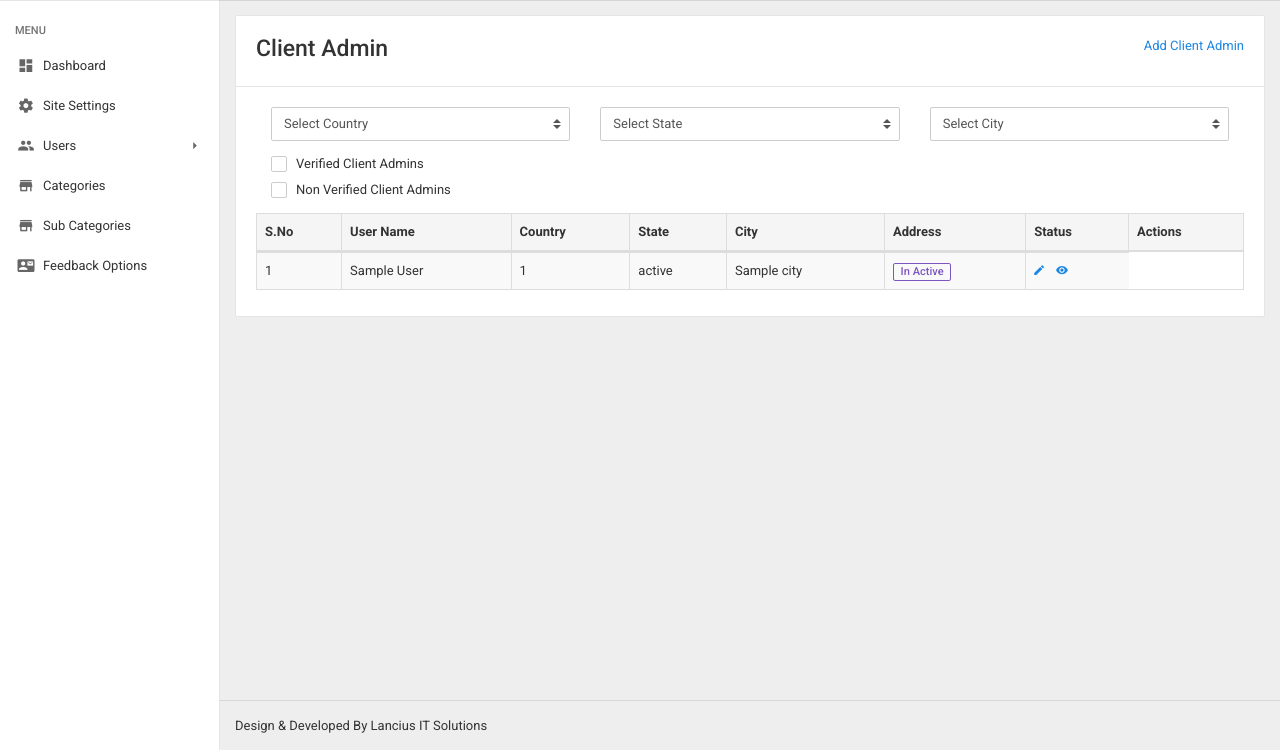
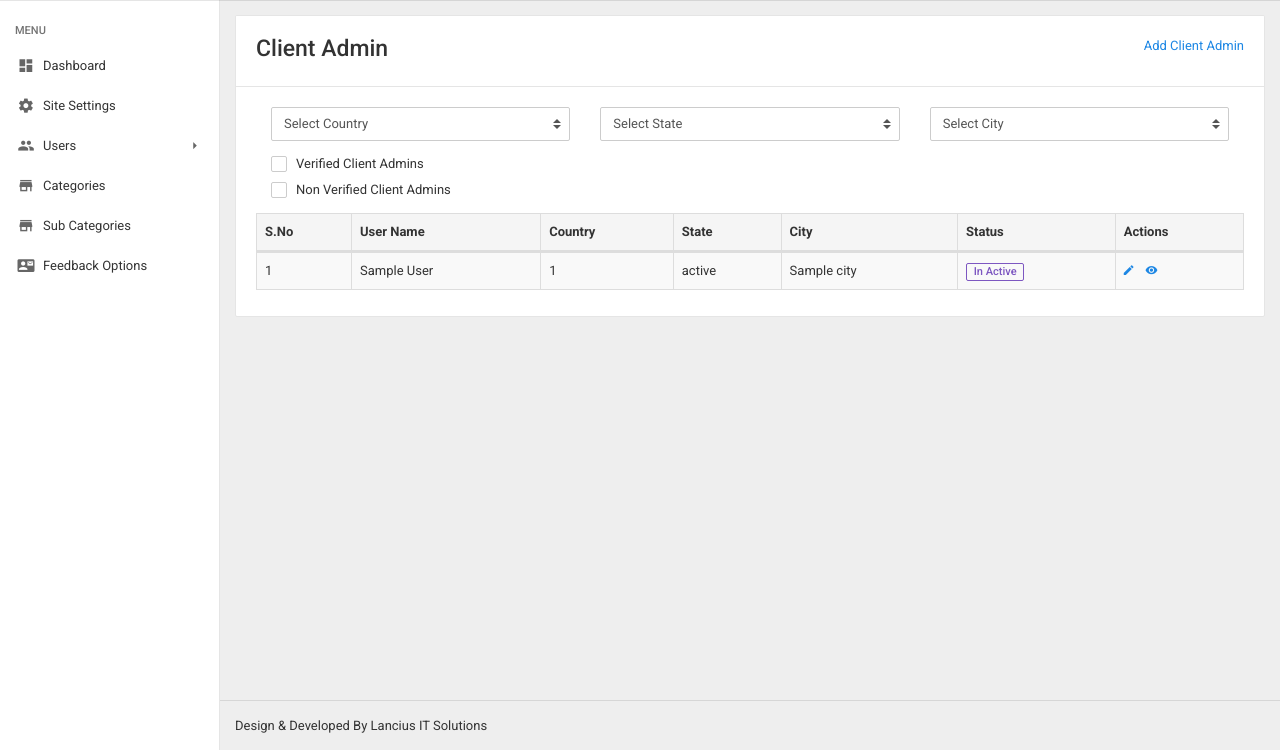
Before and after one commit to Srinivaslancius/feedback, a PHP site: page /feedback/users.php in a window 1280 px wide. Shown: the part 50-800 px from the top of the page. Run offline with PHP 8.4, Linux system fonts and the light colour scheme; the visitor is signed in with stand-in values (Sample User, id 1); tables that the repository leaves empty or names only in its code hold one stand-in row (values such as "Sample post"); grey boxes marked "Sample" are stand-in pictures; some libraries are stand-ins or nearby versions.

Commit message:
changes in users file

```diff
--- a/manage_webmaster/users.php
+++ b/manage_webmaster/users.php
@@ -75,7 +75,7 @@
                     <th>Country</th>
                     <th>State</th>
                     <th>City</th>
-                    <th>Address</th>
+                    <!-- <th>Address</th> -->
                     <th>Status</th>
                     <th>Actions</th>
                   </tr>
```
